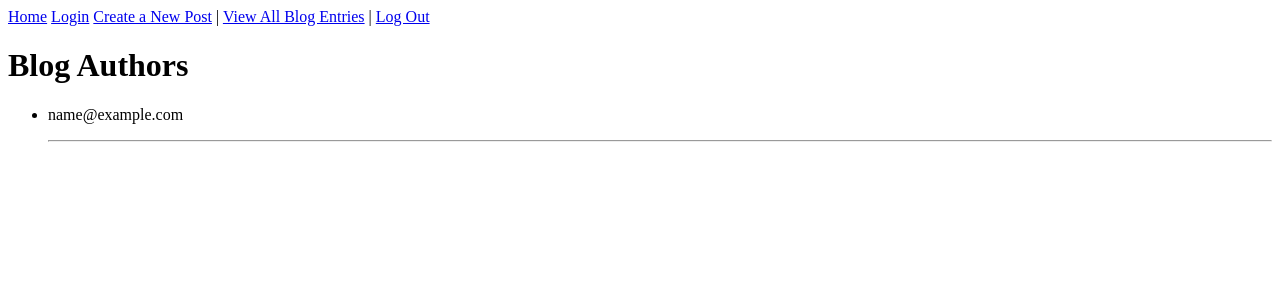
After one commit to lcamp118/blogz, a Flask app: page / in a window 1280 px wide. The commit adds this page. Shown: the top 300 px of the page. Run offline with Flask 2, Linux system fonts and the light colour scheme; tables that the repository leaves empty hold one stand-in row (values such as "Sample post").

Commit message:
Added Homepage and index function to display all authors

```diff
--- a/main.py
+++ b/main.py
@@ -28,9 +28,15 @@ class User(db.Model):
     password = db.Column(db.String(120))
     blogs = db.relationship('Blog', backref='owner')
 
-    def __init__(self, email, password):
+    def __init__(self, email, password, owner):
         self.email = email
         self.password = password
+
+@app.before_request
+def require_login():
+    allowed_routes = ['login', 'register', 'display_blogs', 'index']
+    if request.endpoint not in allowed_routes and 'email' not in session:
+        return redirect('/login')
 
 @app.route('/register', methods=['POST', 'GET'])
 def register():
@@ -114,10 +120,11 @@ def display_blogs():
         return render_template('blogs.html',title="Build A Blog!!", blogs=blogs)
 
 @app.route('/newpost', methods=['POST', 'GET'])
-def index():
+def new_post():
 
     title_error = ''
     content_error = ''
+    owner = User.query.filter_by(email = session['email']).first()
 
     if request.method == 'POST':
         blog_name = request.form['title']
@@ -129,7 +136,7 @@ def index():
         if title_error != '' or content_error != '':
             return render_template('newpost.html',title_error=title_error,content_error=content_error)
 
-        new_post = Blog(blog_name,blog_content)
+        new_post = Blog(blog_name,blog_content,owner)
         db.session.add(new_post)
         db.session.commit()
 
@@ -140,5 +147,11 @@ def index():
     else:
         return render_template('newpost.html')
 
+@app.route('/')
+def index():
+    authors = User.query.all()
+    return render_template('index.html', authors=authors)
+
+
 if __name__ == '__main__':
     app.run()
--- a/templates/blogs.html
+++ b/templates/blogs.html
@@ -13,7 +13,6 @@
                 <p><a href="./blog?id={{blog.id}}">{{blog.title}}</a></p>
                 <p>{{blog.body}}</p>
                 <hr />
-                </form>
             </li>
             {% endfor %}
         </ul>
--- /dev/null
+++ b/templates/index.html
@@ -0,0 +1,21 @@
+{% extends "base.html" %}
+
+{% block content %}
+    <h1>Blog Authors</h1>
+
+    {% if authors|length == 0 %}
+    <p>No authors yet</p>
+    {% else %}
+
+        <ul>
+            {% for author in authors %}
+            <li>
+                <p>{{author.email}}</p>
+                <hr />
+            </li>
+            {% endfor %}
+        </ul>
+
+    {% endif %}
+
+{% endblock %}
```
